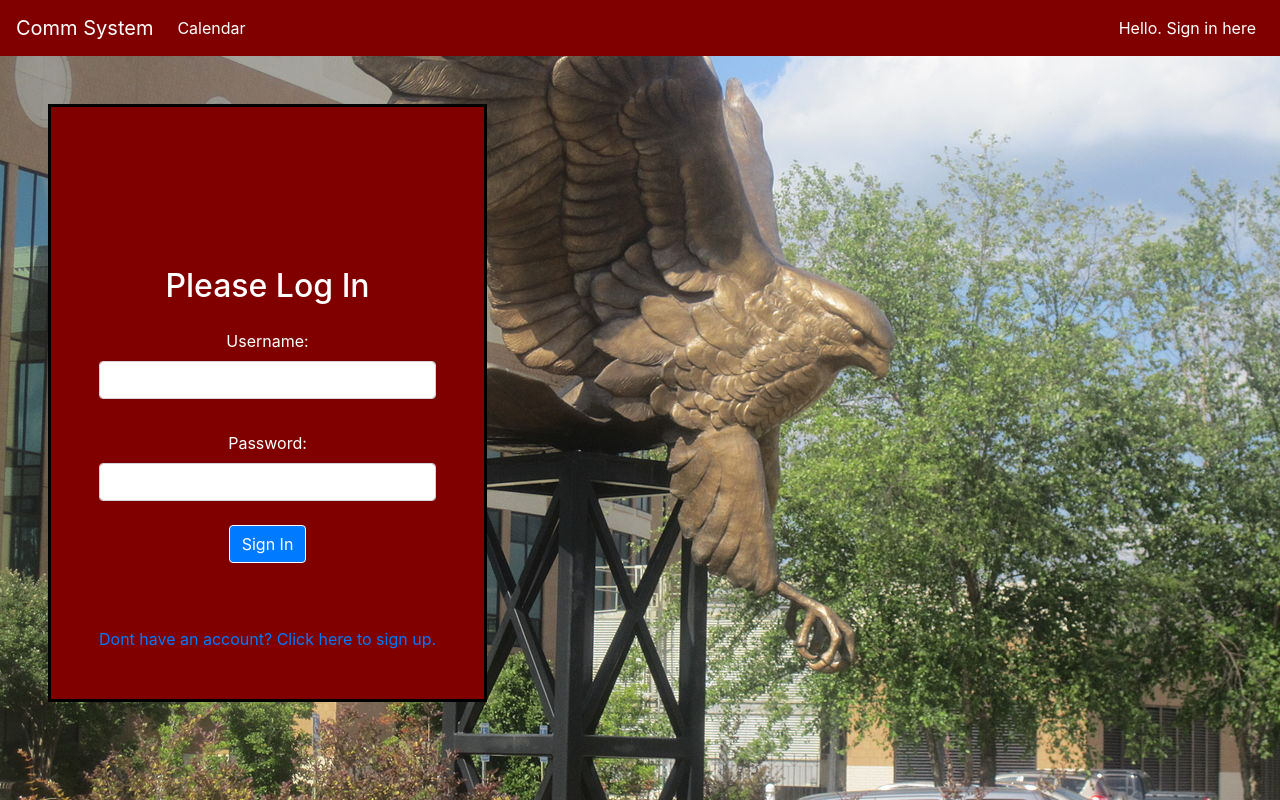
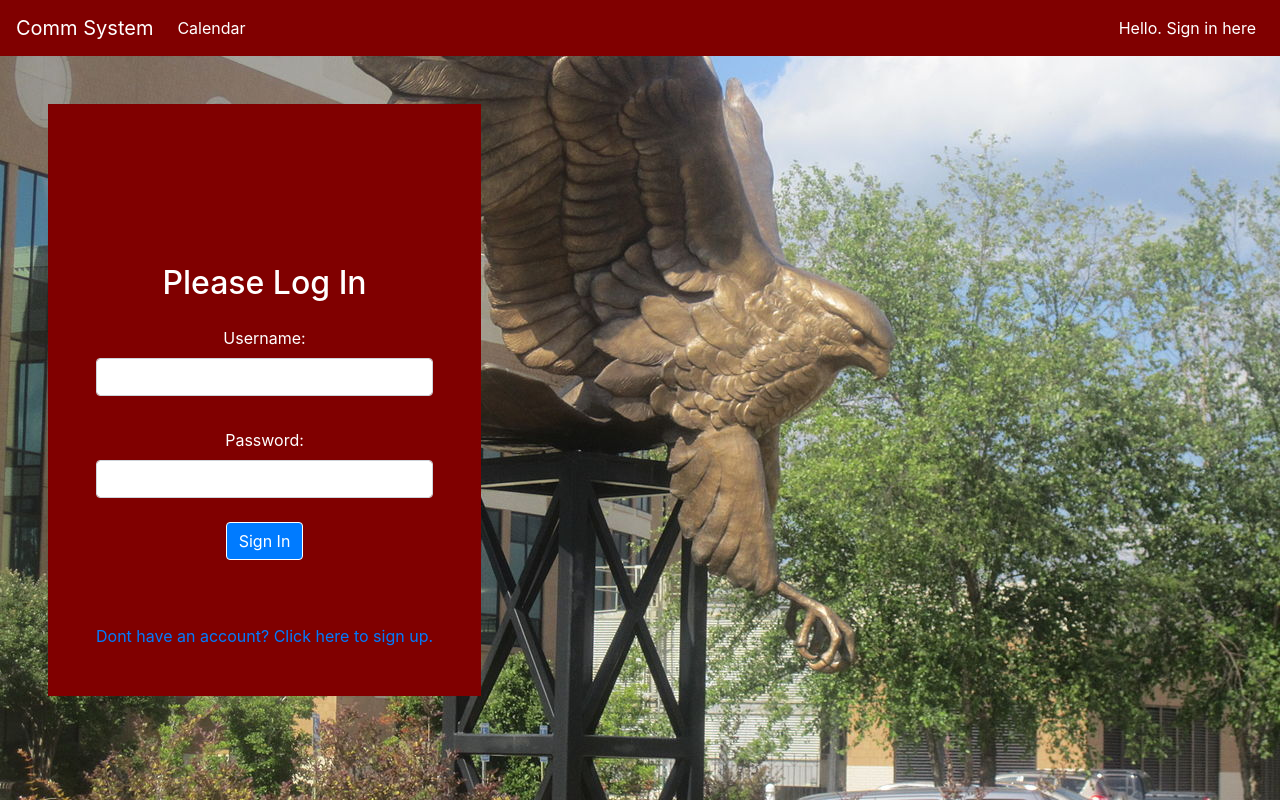
Before and after one commit to augusts7/CapstoneBlue, a React (Create React App) app in the folder react-node-capstone/client/: page /login in a window 1280 px wide. Built offline with nearby package versions, Linux system fonts and the light colour scheme.

Commit message:
Remove Border

```diff
--- a/react-node-capstone/client/src/components/Login/Login.css
+++ b/react-node-capstone/client/src/components/Login/Login.css
@@ -15,7 +15,6 @@
     position: absolute;
     top: 20;
     bottom: 20;
-    border: 3px solid black;
 }
 
 .LoginContent{
```
